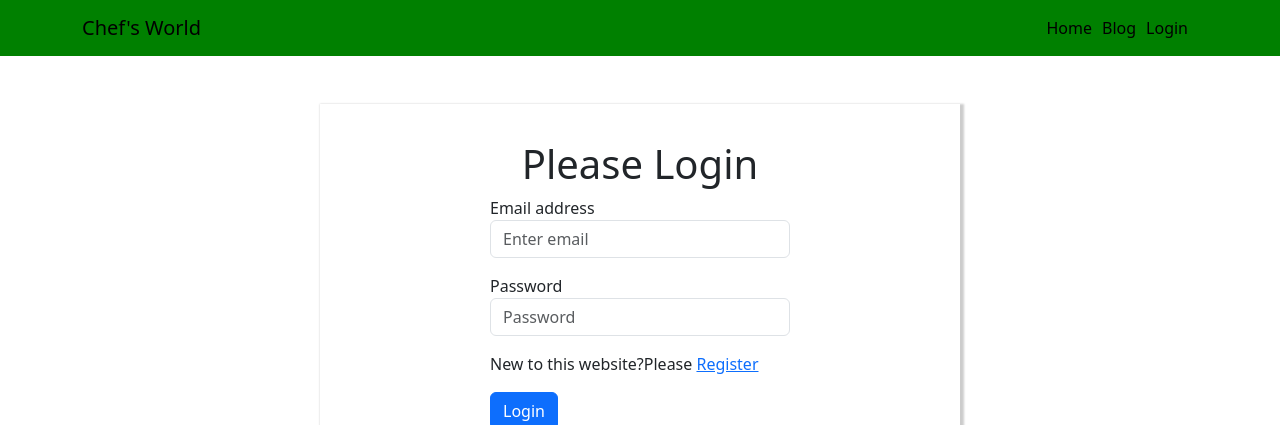
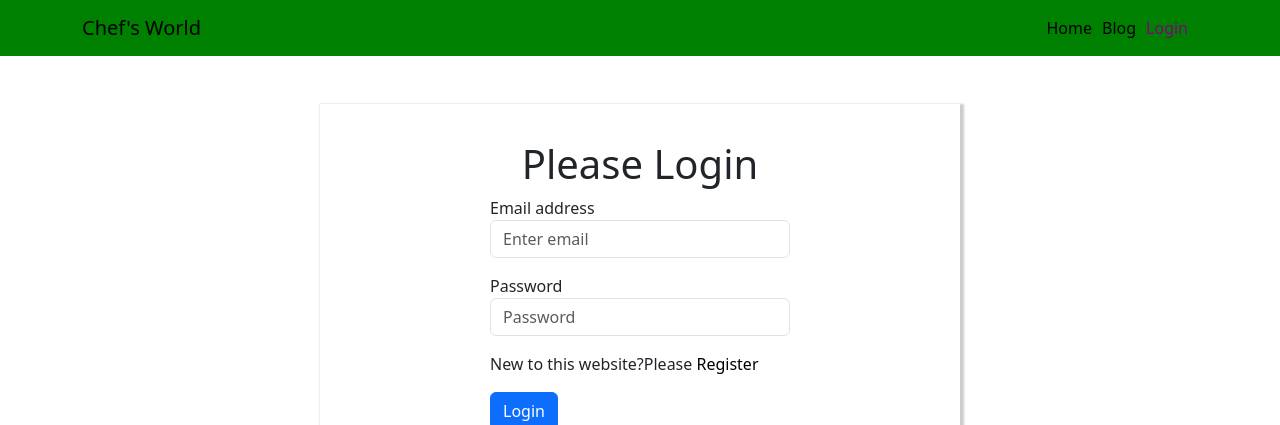
Before and after one commit to RianOntu/chef-recipe-client, a React (Vite) app: page /login in a window 1280 px wide. Shown: the top 425 px of the page. Built offline with nearby package versions, Linux system fonts and the light colour scheme; no server answers.

Commit message:
hide environment variables

```diff
--- /dev/null
+++ b/src/components/ActiveLink/ActiveLink.css
@@ -0,0 +1,3 @@
+.active{
+    color:purple!important;
+}
--- /dev/null
+++ b/src/components/ActiveLink/ActiveLink.jsx
@@ -0,0 +1,13 @@
+import React from 'react';
+import { NavLink } from 'react-router-dom';
+import './ActiveLink.css';
+
+const ActiveLink = ({to,children}) => {
+    return (
+       <NavLink to={to} className={({isActive})=>isActive?"active":""}>
+        {children}
+       </NavLink>
+    );
+};
+
+export default ActiveLink;
--- a/src/components/Chefs/Chefs.jsx
+++ b/src/components/Chefs/Chefs.jsx
@@ -1,15 +1,21 @@
-import React from 'react';
+import React, { useContext, useState } from 'react';
 import SingleChef from '../SingleChef/SingleChef';
 import './Chefs.css';
+import { AuthenticationContext } from '../Providers/AuthenticationProvider';
 
 const Chefs = ({chefs}) => {
+    const {loading}=useContext(AuthenticationContext)
     return (
 
         <div className='container mt-5 margins'>
             <h1 className='text-center mb-5'>All Indian Chefs</h1>
             <div className="chefs">
             {
-                chefs.map(chef=><SingleChef chef={chef}></SingleChef>)
+
+              loading?<div class="spinner-border m-auto" role="status">
+              <span class="visually-hidden">Loading...</span>
+              </div>:chefs.map(chef=><SingleChef chef={chef}></SingleChef>)
+
             }
             </div>
         </div>
--- a/src/components/Firebase/firebase.config.js
+++ b/src/components/Firebase/firebase.config.js
@@ -5,12 +5,12 @@ import { initializeApp } from "firebase/app";
 
 // Your web app's Firebase configuration
 const firebaseConfig = {
-  apiKey: "AIzaSyCm_OdWsEKhRAEcpSSrKA53UtUpA_YcYrA",
-  authDomain: "chef-recipe-hunter-clien-ea96f.firebaseapp.com",
-  projectId: "chef-recipe-hunter-clien-ea96f",
-  storageBucket: "chef-recipe-hunter-clien-ea96f.appspot.com",
-  messagingSenderId: "734401964712",
-  appId: "1:734401964712:web:f3487eea06f5f83e94f09d"
+  apiKey:import.meta.env.VITE_apiKey ,
+  authDomain:import.meta.env.VITE_authDomain ,
+  projectId:import.meta.env.VITE_projectId ,
+  storageBucket:import.meta.env.VITE_storageBucket ,
+  messagingSenderId:import.meta.env.VITE_messagingSenderId ,
+  appId:import.meta.env.VITE_appId
 };
 
 // Initialize Firebase
--- a/src/components/SingleChef/SingleChef.css
+++ b/src/components/SingleChef/SingleChef.css
@@ -1,4 +1,4 @@
-.card a{
+.b{
     color: white;
     text-decoration: none;
 }
--- a/src/components/SingleChef/SingleChef.jsx
+++ b/src/components/SingleChef/SingleChef.jsx
@@ -24,7 +24,7 @@ const SingleChef = ({chef}) => {
     <p class="card-text">Years of experience:{yearsOfExperience}</p>
     <p class="card-text">Number of recipes:{numberOfRecipes}</p>
     <p class="card-text">Likes:{likes}</p>
-    <Link to={`/chefs/${id}`}><button className='btn btn-success'>View Recipes</button></Link>
+    <Link className='b' to={`/chefs/${id}`}><button className='btn btn-success'>View Recipes</button></Link>
   </div>
 </div>
 
--- a/src/components/header/Header.css
+++ b/src/components/header/Header.css
@@ -1,7 +1,7 @@
-.nav-item a{
+ a{
     text-decoration: none;
     margin-right: 10px;
-    color:black!important;
+    color:black;
 }
 nav{
     background-color: green;
--- a/src/components/header/Header.jsx
+++ b/src/components/header/Header.jsx
@@ -2,6 +2,7 @@ import React, { useContext } from 'react';
 import { Link, useLocation, useNavigate } from 'react-router-dom';
 import './Header.css';
 import { AuthenticationContext } from '../Providers/AuthenticationProvider';
+import ActiveLink from '../ActiveLink/ActiveLink';
 
 const Header = () => {
   const {user,logOut}=useContext(AuthenticationContext);
@@ -21,14 +22,14 @@ const Header = () => {
     <div class="collapse navbar-collapse" id="navbarScroll">
       <ul class="navbar-nav ms-auto my-2 my-lg-0 navbar-nav-scroll align-items-center">
         <li class="nav-item">
-          <Link to='/'>Home</Link>
+          <ActiveLink className='a' to='/'>Home</ActiveLink>
         </li>
         <li class="nav-item">
-          <Link to='/blog'>Blog</Link>
+          <ActiveLink className='a' to='/blog'>Blog</ActiveLink>
         </li>
         <li className='photo'>
         {
-          user?<div className='d-flex align-items-center'><li onClick={handleLogout} className='nav-item'><Link>Logout</Link></li><li className='nav-item'><img data-bs-toggle="tooltip" data-bs-placement="bottom" title={user.displayName} src={user.photoURL} alt="" /></li></div>:<li className='nav-item'><Link to='/login'>Login</Link></li>
+          user?<div className='d-flex align-items-center'><li onClick={handleLogout} className='nav-item'><ActiveLink to='/logout'className='a'>Logout</ActiveLink></li><li className='nav-item'><img data-bs-toggle="tooltip" data-bs-placement="bottom" title={user.displayName} src={user.photoURL} alt="" /></li></div>:<li className='nav-item'><ActiveLink className='a' to='/login'>Login</ActiveLink></li>
         }
         </li>
 
```
